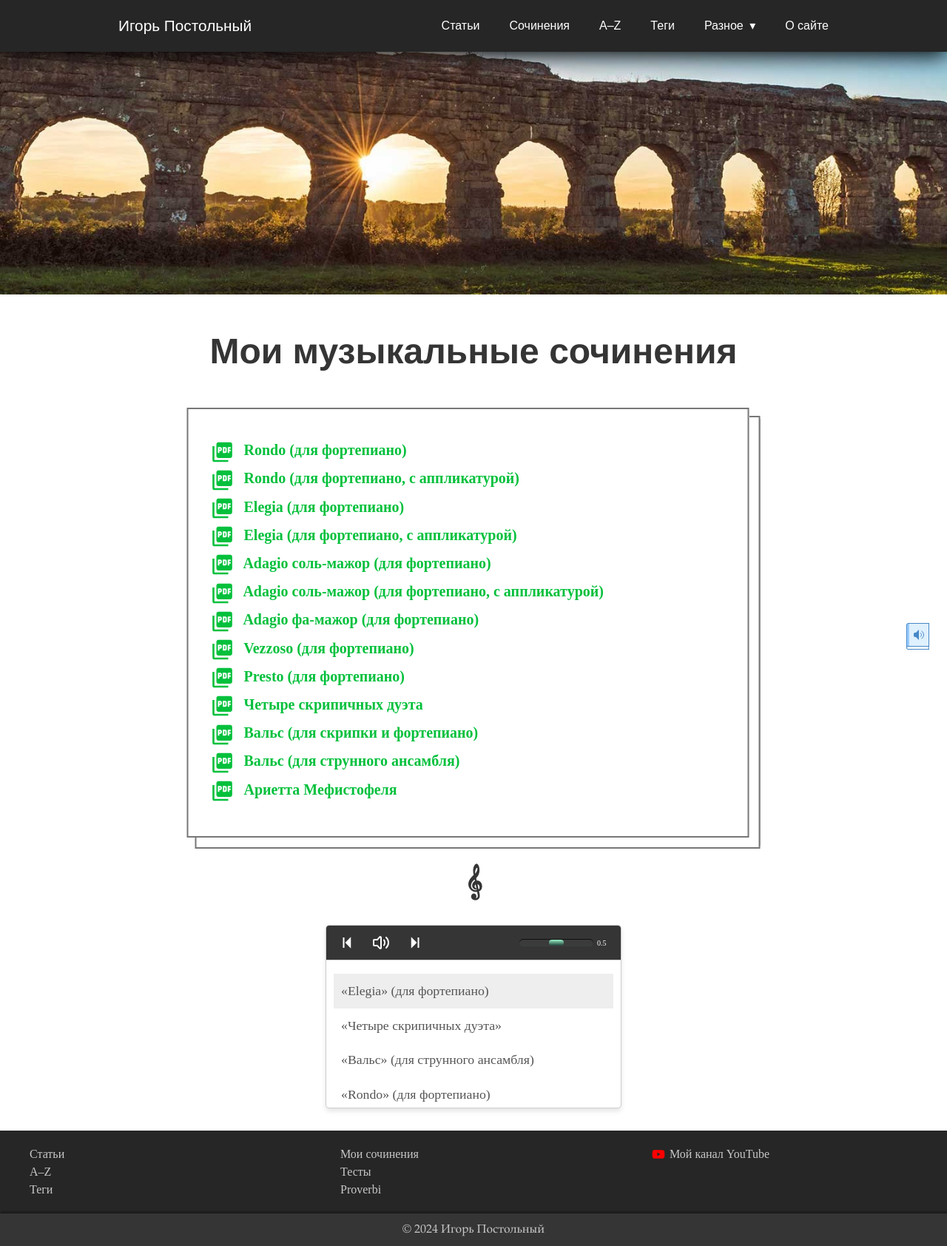
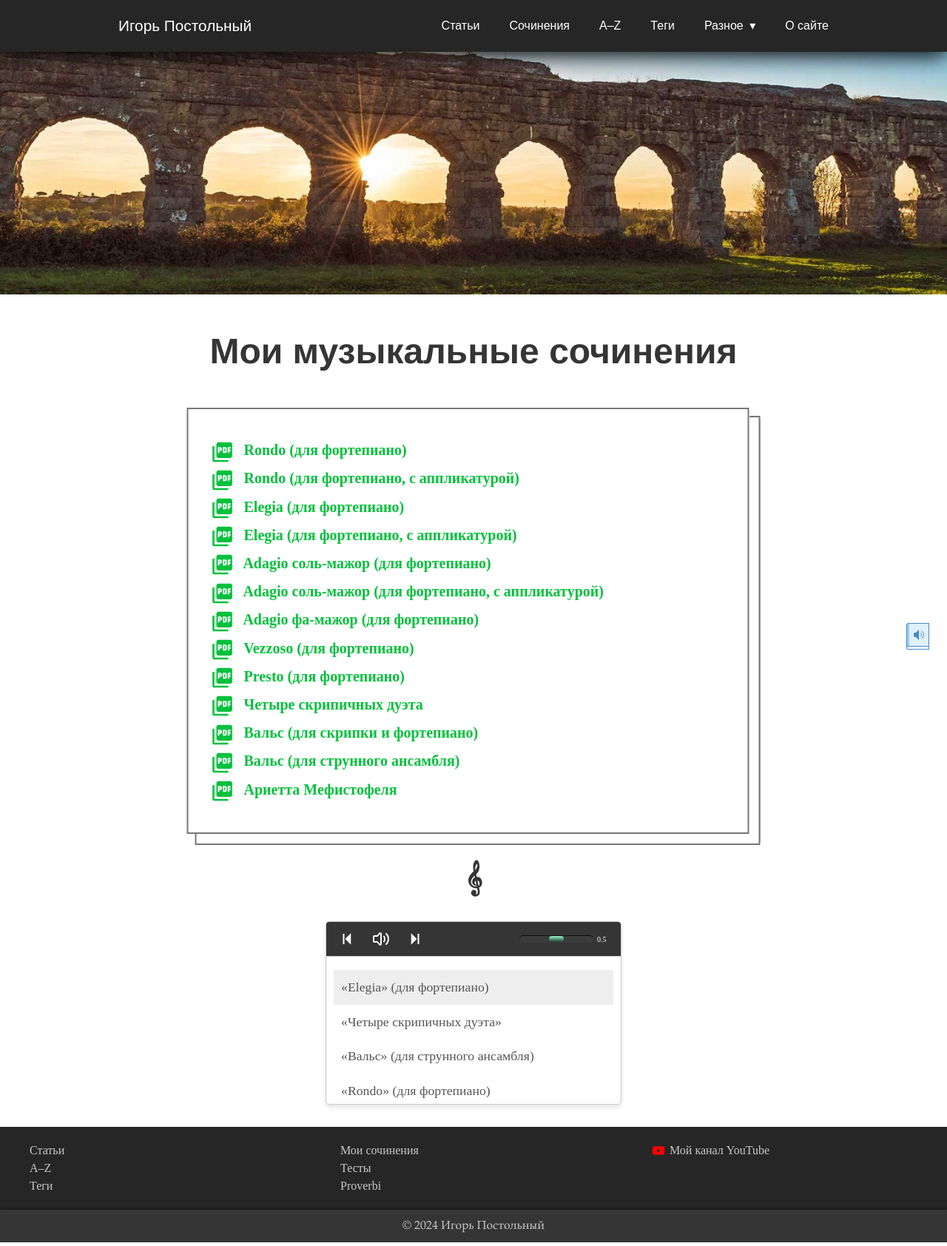
Before and after one commit to postolny/postolny.github.io, a Jekyll site: the page built from _pages/musica.html, in a window 1280 px wide. Shown: the whole page at 74% size. Built offline with Jekyll 4.4.1, drawn with Linux system fonts in a browser that asks for light colours.

Commit message:
Add files via upload

```diff
--- a/_sass/tale/_layout.scss
+++ b/_sass/tale/_layout.scss
@@ -891,7 +891,7 @@ body.playing {
     padding-left: 10px;
   }
 
-  li {
+  li:not(:last-child) {
     padding-bottom: 0.3rem;
   }
 
```
